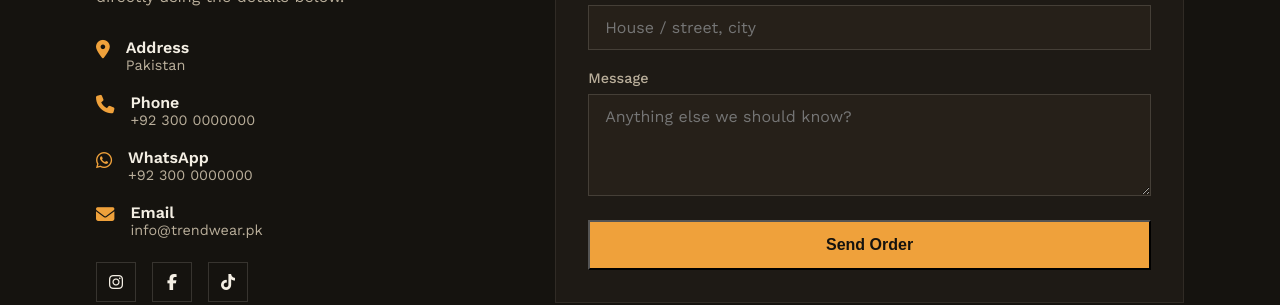
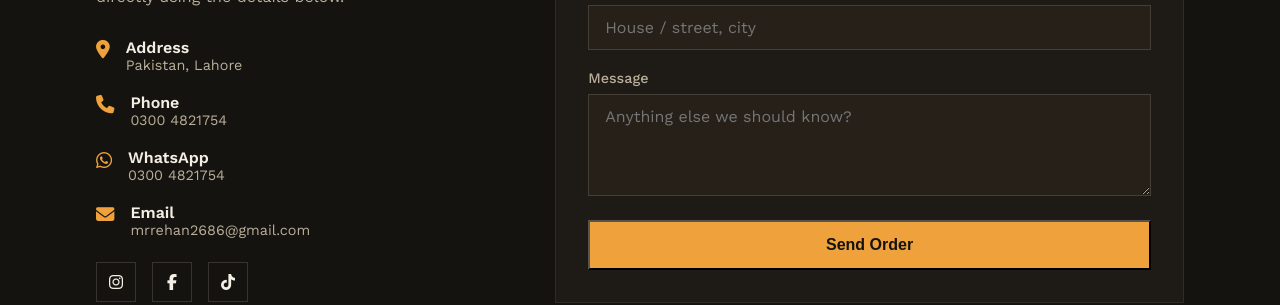
Before and after one commit to mrrehan2686-glitch/trend-wear, a plain HTML site: page index.html in a window 1280 px wide. Shown: the part 3410-3715 px from the top of the page. Drawn offline with nearby package versions, Linux system fonts and the light colour scheme.

Commit message:
Update index.html

```diff
--- a/index.html
+++ b/index.html
@@ -509,10 +509,13 @@
       <h2 class="section-title" style="margin-bottom:1.5rem;">ORDER OR ASK<br>A QUESTION</h2>
       <p class="text-sandmute" style="margin-bottom:2rem;">Fill the form and we'll get back to you, or reach out directly using the details below.</p>
 
-      <div class="contact-item"><i class="fa-solid fa-location-dot"></i><div><p class="c-title">Address</p><p class="c-sub">Pakistan</p></div></div>
-      <div class="contact-item"><i class="fa-solid fa-phone"></i><div><p class="c-title">Phone</p><p class="c-sub">+92 300 0000000</p></div></div>
-      <div class="contact-item"><i class="fa-brands fa-whatsapp"></i><div><p class="c-title">WhatsApp</p><p class="c-sub">+92 300 0000000</p></div></div>
-      <div class="contact-item"><i class="fa-solid fa-envelope"></i><div><p class="c-title">Email</p><p class="c-sub">info@trendwear.pk</p></div></div>
+      <div class="contact-item"><i class="fa-solid fa-location-dot"></i><div><p class="c-title">Address</p><p class="c-sub">Pakistan, Lahore</p></div></div>
+
+<div class="contact-item"><i class="fa-solid fa-phone"></i><div><p class="c-title">Phone</p><p class="c-sub">0300 4821754</p></div></div>
+
+<div class="contact-item"><i class="fa-brands fa-whatsapp"></i><div><p class="c-title">WhatsApp</p><p class="c-sub">0300 4821754</p></div></div>
+
+<div class="contact-item"><i class="fa-solid fa-envelope"></i><div><p class="c-title">Email</p><p class="c-sub">mrrehan2686@gmail.com</p></div></div>
 
       <div class="social-row">
         <a href="#" class="social-btn" aria-label="Instagram"><i class="fa-brands fa-instagram"></i></a>
```
